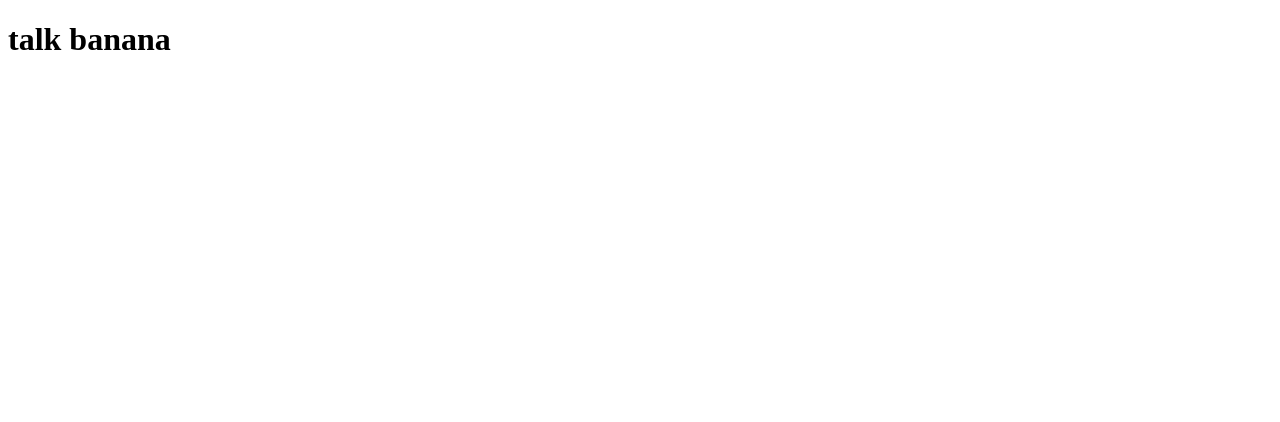
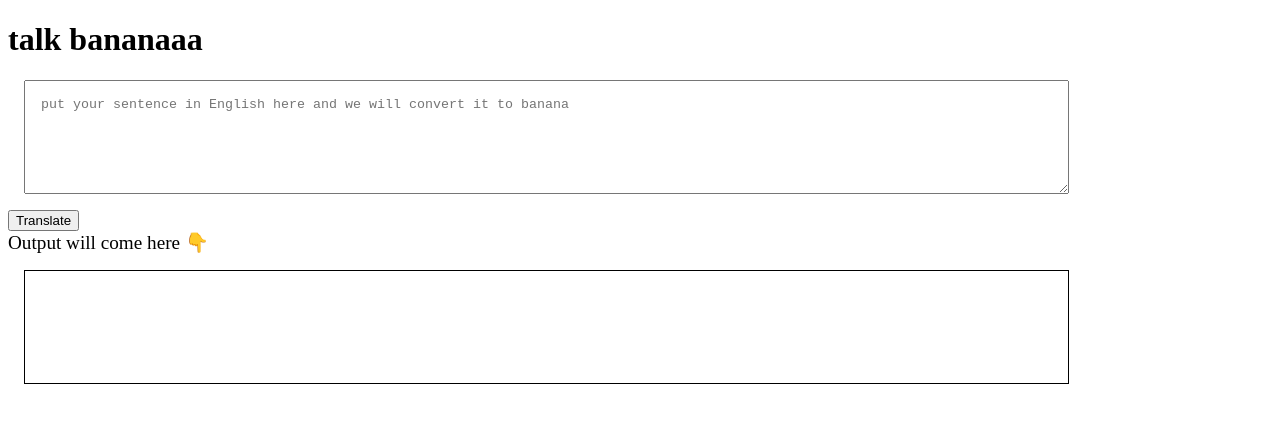
Before and after one commit to rivanshubansal/banana-talk, a plain HTML site: page index.html in a window 1280 px wide. Drawn offline with Linux system fonts and the light colour scheme.

Commit message:
input output proccessing done

```diff
--- /dev/null
+++ b/app.js
@@ -0,0 +1,11 @@
+var btnTranslate = document.querySelector("#btn-translate");
+var txtInput = document.querySelector("#txt-input");
+var outputDiv = document.querySelector("#output");
+
+
+
+function clickHandler() {
+    outputDiv.innerText = "Rivanshu " + txtInput.value;
+};
+
+btnTranslate.addEventListener("click", clickHandler)
--- a/index.html
+++ b/index.html
@@ -1,14 +1,39 @@
 <!DOCTYPE html>
 <html lang="en">
-<head>
-    <meta charset="UTF-8">
-    <meta name="viewport" content="width=device-width, initial-scale=1.0">
+  <head>
+    <meta charset="UTF-8" />
+    <meta name="viewport" content="width=device-width, initial-scale=1.0" />
     <title>banana speak</title>
-</head>
-<body>
-    <h1> talk banana</h1>
+    <style>
+        textarea {
+            width: 80%;
+            height: 10vh;
+            display: block;
+            margin: 1rem;
+            padding: 1rem;
+        }
 
+        #output {
+            border: 1px solid black;
+            height:  10vh;
+            width: 80%;
+            margin: 1rem;
+            padding: 1rem;
 
+        }
 
-</body>
+    </style>
+  </head>
+  <body>
+    <h1>talk bananaaa</h1>
+    <textarea
+      id="txt-input"
+      placeholder="put your sentence in English here and we will convert it to banana"
+    ></textarea>
+    <button id="btn-translate">Translate</button>
+
+    <div style="font-size: larger;"> Output will come here 👇</div>
+    <div id="output"></div>
+    <script src="app.js" type="text/javascript"></script>
+  </body>
 </html>
```
